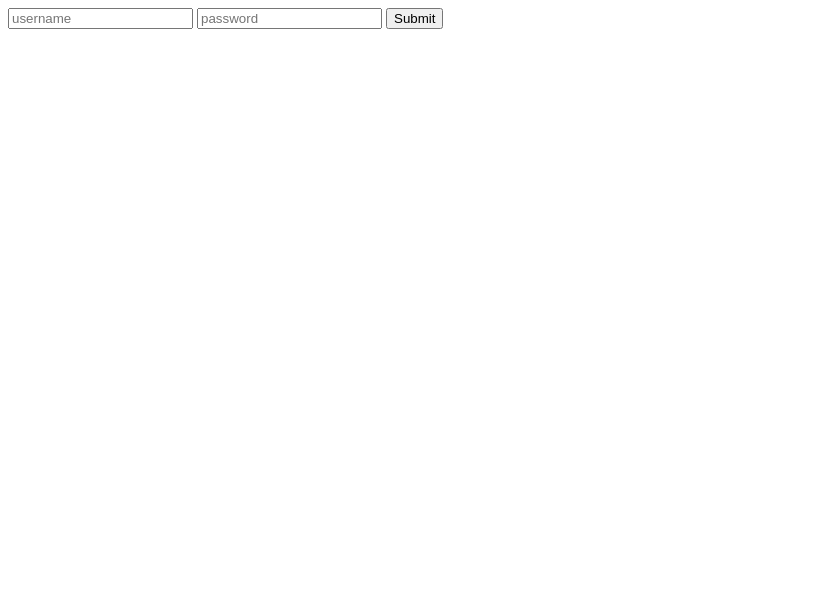
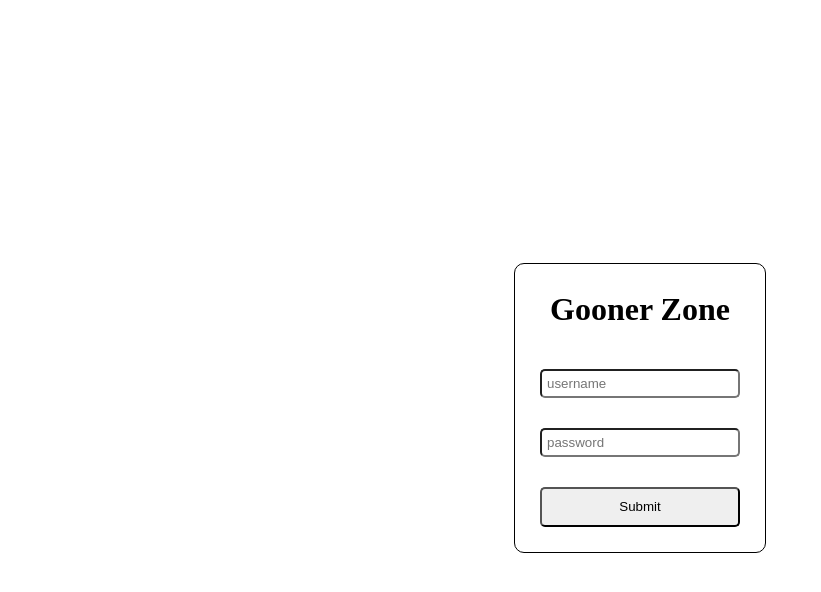
Before and after one commit to Undertempt/Hackathon-Practice, a plain HTML site: page login.html in a window 1280 px wide. Shown: the whole page, without its empty margins (0-821 px from the left). Drawn offline with Linux system fonts and the light colour scheme.

Commit message:
Add login css

```diff
--- a/login.html
+++ b/login.html
@@ -7,11 +7,16 @@
     <title>Document</title>
 </head>
 <body>
-    <form id="loginForm">
-        <input type="text" name="username" id="loginUseranme" placeholder="username">
-        <input type="password" name="password" id="loginPassword" placeholder="password"">
-        <button>Submit</button>
-    </form>
+
+    <div class="container">
+        <h1 class="title"> Gooner Zone </h1>
+        <form id="loginForm">
+            <input type="text" name="username" id="loginUseranme" placeholder="username">
+            <input type="password" name="password" id="loginPassword" placeholder="password"">
+            <button>Submit</button>
+        </form>
+    </div>
+
 
     <script src='./main.js'></script>
 </body>
--- a/main.js
+++ b/main.js
@@ -5,7 +5,15 @@ const loginPassword = document.getElementById('loginPassword');
 loginForm.addEventListener('submit', (e)=>{
     e.preventDefault();
 
-    console.log(loginUsername.value);
-    console.log(loginPassword.value);
+    const username = loginUsername.value;
+    const password = loginPassword.value;
+
+    if(username && password)
+    {
+        // send to backend
+        console.log(`Username: ${username} \nPassword: ${password}`);
+    } else {
+        console.log('enter something valid');
+    }
 
 })
--- a/styles/login.css
+++ b/styles/login.css
@@ -0,0 +1,47 @@
+
+body {
+    display: flex;
+
+    flex-direction: column;
+    align-items: center;
+    justify-content: center;
+    height: 100vh;
+}
+.title {
+    display: flex;
+    justify-content: center;
+}
+.container {
+    border-radius: 10px;
+    border: 1px solid #000000;
+    padding: 5px;
+}
+
+#loginForm {
+    display: flex;
+    flex-direction: column;
+
+    padding: 20px;
+
+    gap: 30px;
+}
+
+input {
+    padding: 5px;
+    border-radius:  5px;
+
+}
+
+button {
+    height: 40px;
+    width: 200px;
+    border-radius: 5px;
+}
+
+button:hover {
+    background-color: #ebe8e8;
+}
+
+button:active {
+    background-color: #d0cece;
+}
```
